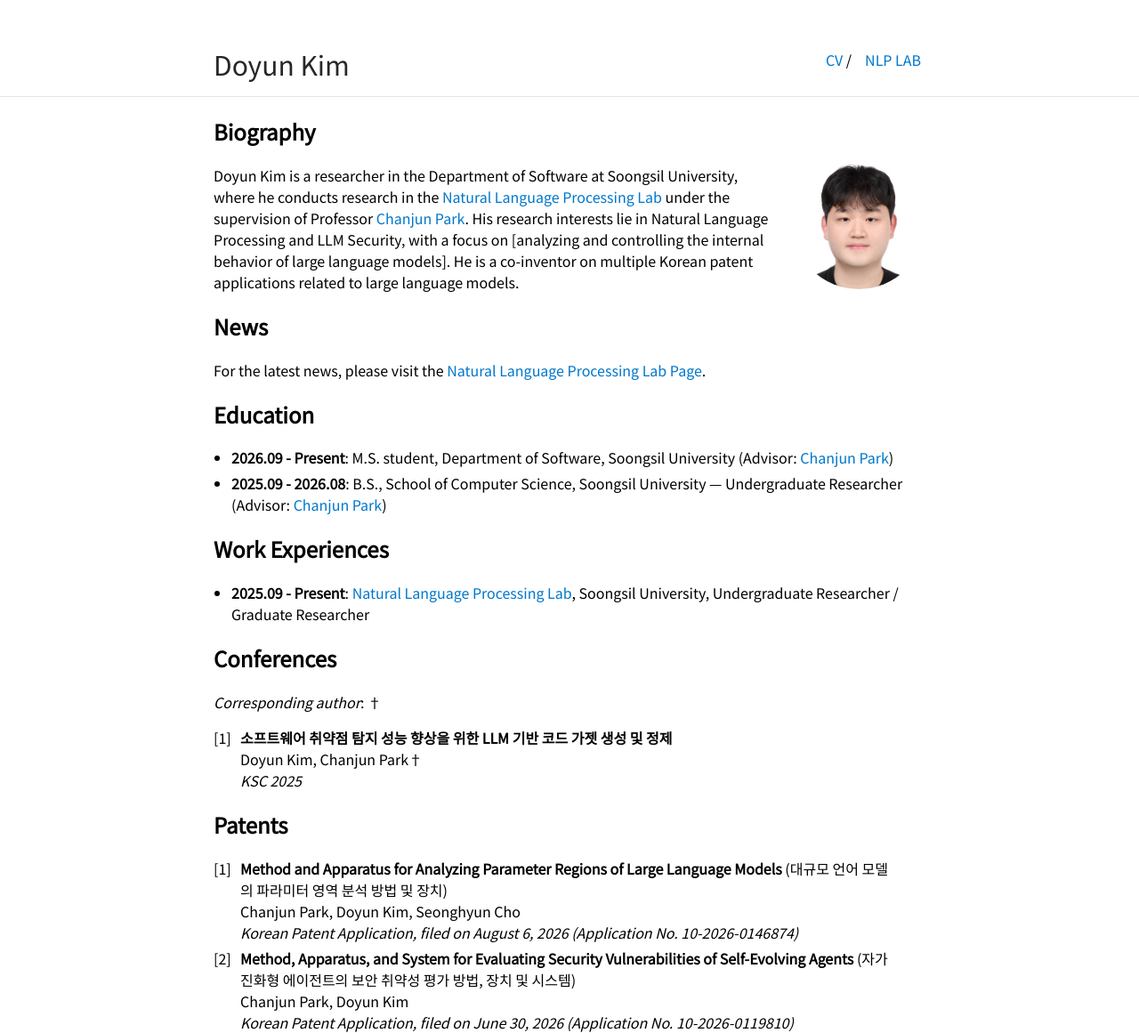
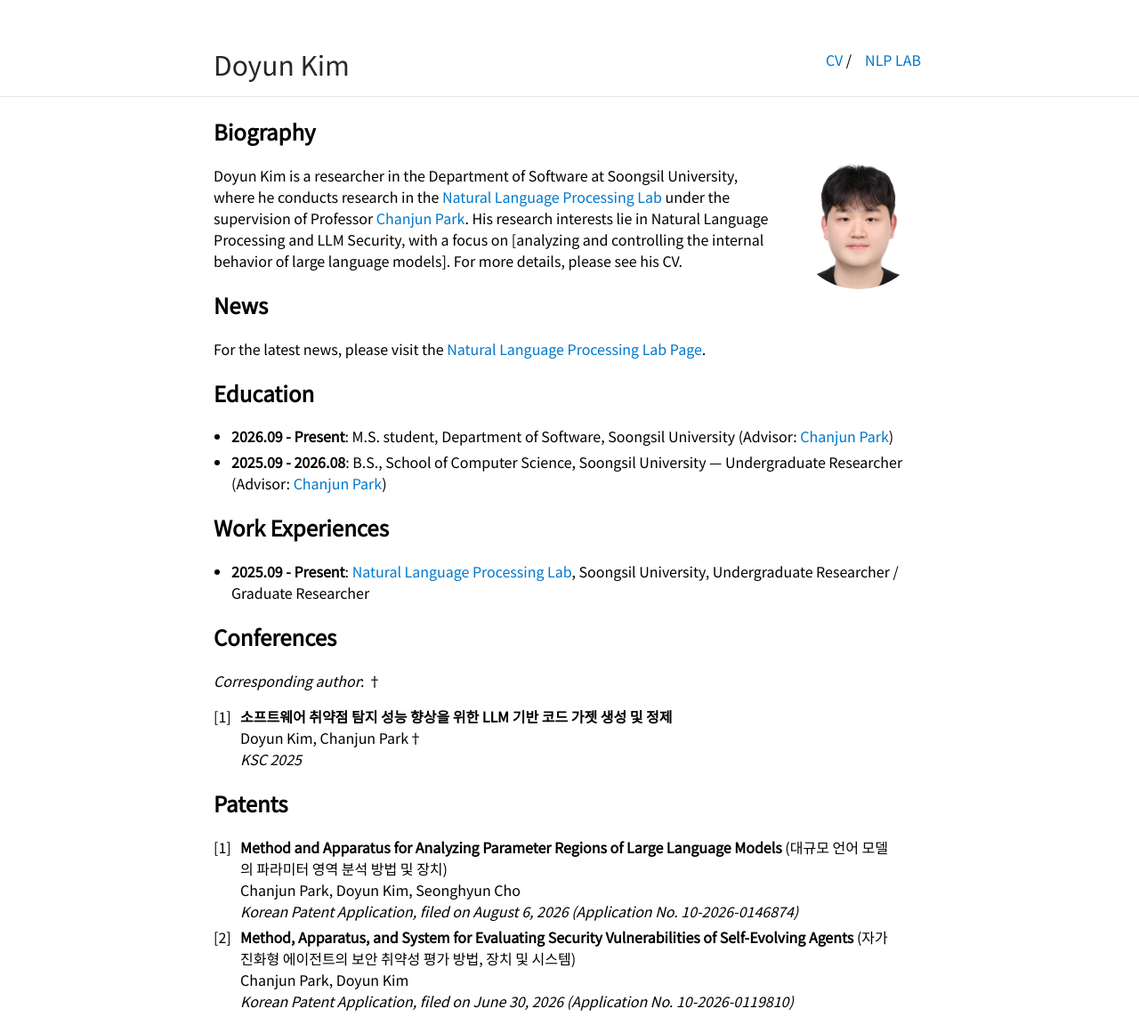
Before and after one commit to Doyun-coding/Doyun-coding.github.io, a Jekyll site: the page built from index.md, in a window 1280 px wide. Shown: the whole page at 89% size. Built offline with Jekyll 4.4.1, drawn with Linux system fonts in a browser that asks for light colours; our own code applies the rules of GitHub Pages for plain Markdown files; after the commit the page ends 1137 px from its top, so only the background shows below that.

Commit message:
Update biography closing line to reference CV
Co-Authored-By: Claude Sonnet 5 <noreply@anthropic.com>

```diff
--- a/index.md
+++ b/index.md
@@ -5,7 +5,7 @@ layout: default
 ## Biography
 
 <img class="profile-picture" src="/assets/doyun_kim.png">
-Doyun Kim is a researcher in the Department of Software at Soongsil University, where he conducts research in the <a href="https://sites.google.com/view/ssu-nlp/home">Natural Language Processing Lab</a> under the supervision of Professor <a href="https://parkchanjun.github.io/">Chanjun Park</a>. His research interests lie in Natural Language Processing and LLM Security, with a focus on [analyzing and controlling the internal behavior of large language models]. He is a co-inventor on multiple Korean patent applications related to large language models.
+Doyun Kim is a researcher in the Department of Software at Soongsil University, where he conducts research in the <a href="https://sites.google.com/view/ssu-nlp/home">Natural Language Processing Lab</a> under the supervision of Professor <a href="https://parkchanjun.github.io/">Chanjun Park</a>. His research interests lie in Natural Language Processing and LLM Security, with a focus on [analyzing and controlling the internal behavior of large language models]. For more details, please see his CV.
 
 ## News
 For the latest news, please visit the <a href="https://sites.google.com/view/ssu-nlp/home">Natural Language Processing Lab Page</a>.
```
